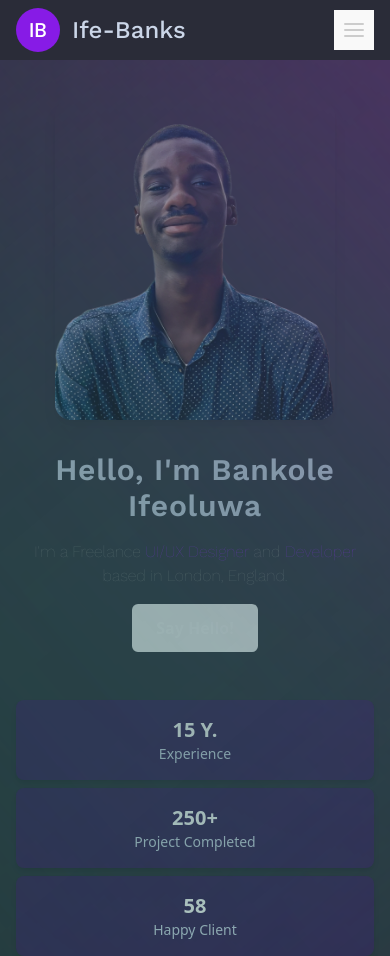
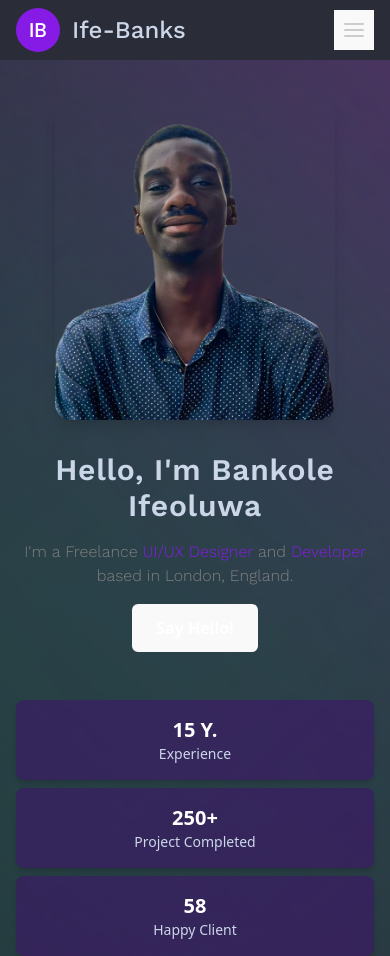
Before and after one commit to Ife-Banks/Portfolio-Trial, a React (Vite) app: page / in a window 390 px wide. Built offline with nearby package versions, Linux system fonts and the light colour scheme.

Commit message:
Z index used to make items visible

```diff
--- a/src/components/Hero.jsx
+++ b/src/components/Hero.jsx
@@ -1,5 +1,6 @@
 import { motion } from 'framer-motion';
 import potrait from "/public/potrait.png";
+import { useEffect, useState } from 'react';
 
 const Hero = () => {
     // Animation variants
@@ -40,6 +41,8 @@ const Hero = () => {
         }
     };
 
+
+
     return (
         <motion.div
             className='w-full lg:w-[75%] mx-auto mt-10 lg:mt-30'
@@ -48,30 +51,30 @@ const Hero = () => {
             variants={containerVariants}
         >
             {/* Mobile Layout (lg:hidden) */}
-            <div className='lg:hidden flex flex-col items-center px-4 gap-8'>
+            <div className='lg:hidden flex flex-col items-center px-4 gap-8 z-1'>
                 {/* Image with animation */}
                 <motion.div
-                    className='w-[280px] h-[320px] rounded-2xl overflow-hidden shadow-lg'
+                    className='w-[280px] h-[320px] rounded-2xl overflow-hidden shadow-lg z-1'
                     variants={imageVariants}
                 >
                     <motion.img
                         src={potrait}
                         alt="Bankole Ifeoluwa"
-                        className='w-full h-full object-cover object-top'
+                        className='w-full h-full object-cover object-top z-1'
                         whileHover={{ scale: 1.03 }}
                         transition={{ duration: 0.3 }}
                     />
                 </motion.div>
 
                 {/* Text Content */}
-                <motion.div className='flex flex-col gap-4 text-center' variants={itemVariants}>
+                <motion.div className='flex flex-col gap-4 text-center z-1' variants={itemVariants}>
                     <motion.h1
                         className='text-[#cbd6e8] font-workSan text-3xl font-semibold tracking-wide'
                         whileHover={{ scale: 1.02 }}
                     >
                         Hello, I'm Bankole Ifeoluwa
                     </motion.h1>
-                    <motion.p className='text-[#808080] font-workSan text-base font-thin'>
+                    <motion.p className='text-[#808080] font-workSan text-base font-light'>
                         I'm a Freelance <span className='text-[#871BE6]'>UI/UX Designer </span>and <span className='text-[#871BE6]'>Developer</span> based in London, England.
                     </motion.p>
                     <motion.button
@@ -87,7 +90,7 @@ const Hero = () => {
                 </motion.div>
 
                 {/* Stats with animations */}
-                <motion.div className='w-full grid grid-cols-1 gap-2 mt-4' variants={containerVariants}>
+                <motion.div className='w-full grid grid-cols-1 gap-2 mt-4 z-1' variants={containerVariants}>
                     {[
                         { value: "15 Y.", label: "Experience" },
                         { value: "250+", label: "Project Completed" },
@@ -108,7 +111,7 @@ const Hero = () => {
             </div>
 
             {/* Desktop Layout (hidden on mobile) */}
-            <div className='hidden lg:grid grid-flow-col grid-rows-1.5 gap-10'>
+            <div className='hidden lg:grid grid-flow-col grid-rows-1.5 gap-10 z-1'>
                 <motion.div
                     className='w-[93%] p-1 flex flex-col gap-4'
                     initial={{ x: -50, opacity: 0 }}
@@ -178,7 +181,7 @@ const Hero = () => {
                     <motion.img
                         src={potrait}
                         alt=""
-                        className='shadow-[0_24px_116px_0_rgba(43,56,76,0.09)] rounded-xl object-cover object-top h-110 w-90 bg-[#2A2C38]'
+                        className='shadow-[0_24px_116px_0_rgba(43,56,76,0.09)] rounded-xl object-cover object-top h-110 w-90 bg-[#2A2C38] z-1'
                         whileHover={{ scale: 1.03 }}
                         transition={{ type: "spring", stiffness: 200 }}
                     />
```
